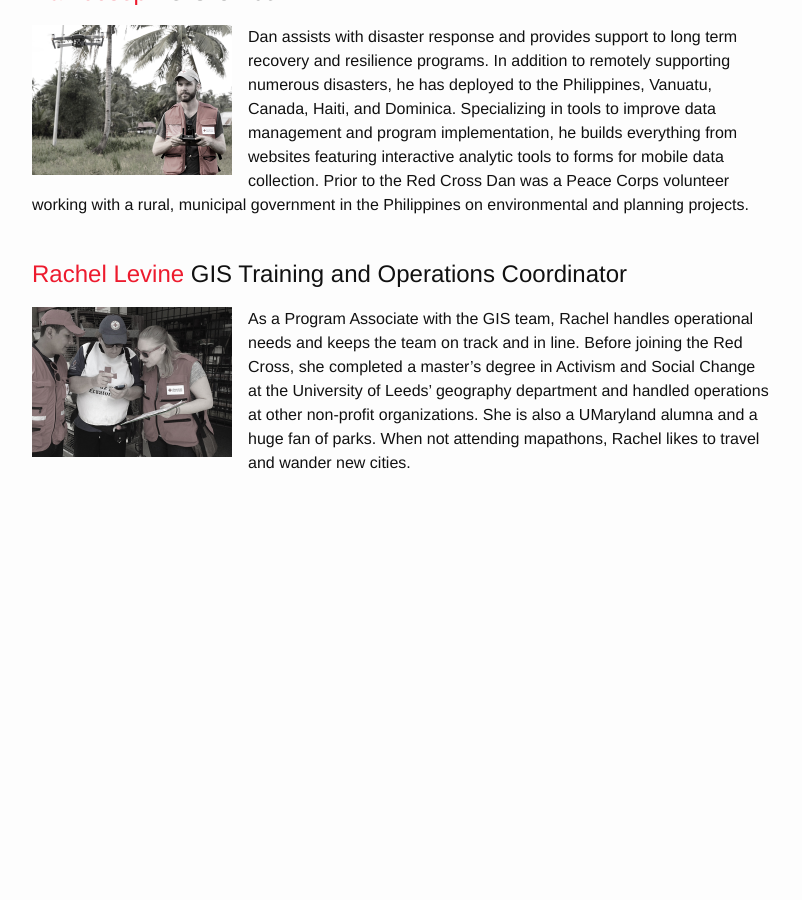
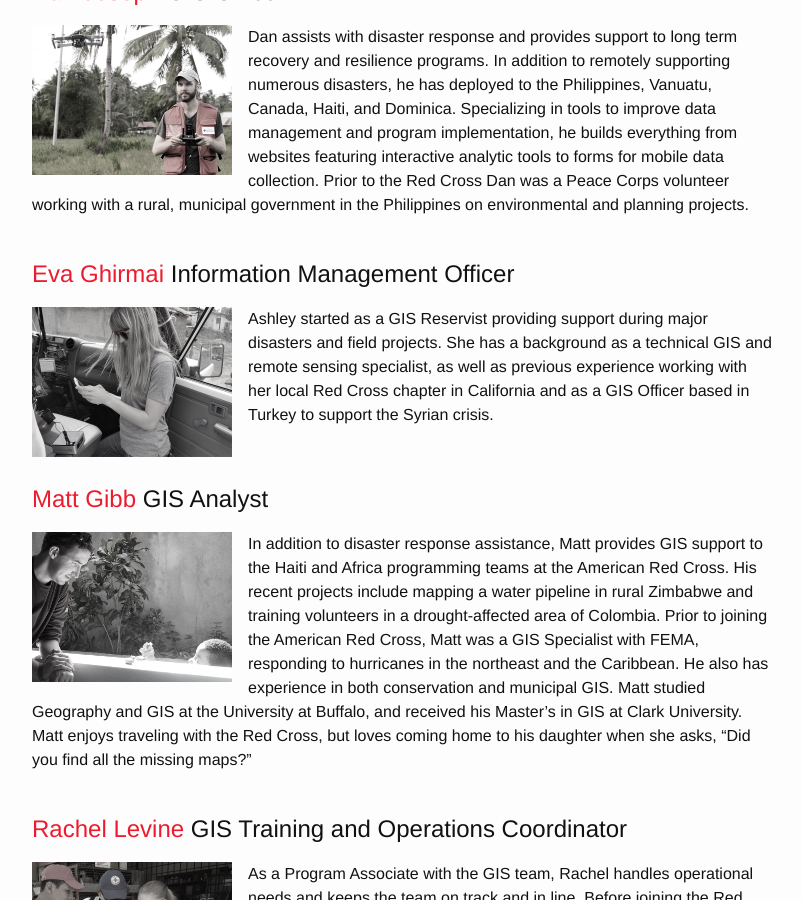
Before and after one commit to AmericanRedCross/americanredcross.github.com, a Jekyll site: the page built from team.html, in a window 1280 px wide and 900 px high, scrolled down 999 px. Shown: the whole window, without its empty margins (238-1040 px from the left). Built offline with Jekyll 4.4.1, drawn with Linux system fonts in a browser that asks for light colours; nearby versions of some CDN libraries; before the commit the page ends 1543 px from its top, so only the background shows below that.

```diff
--- /dev/null
+++ b/_team/20-eva-ghirmai.md
@@ -0,0 +1,19 @@
+---
+layout: person
+category: team
+permalink: /team/eva-ghirmai/
+
+name: Eva Ghirmai
+position: Information Management Officer
+image: /img/team/ashley-schmeltzer.jpg
+osm: eghirmai
+twitter: schmeltzer_a
+github: schmeltz
+skype: ashley.schmeltzer
+email: ashley.schmeltzer@redcross.org
+start:
+end:
+published: true
+---
+
+Ashley started as a GIS Reservist providing support during major disasters and field projects. She has a background as a technical GIS and remote sensing specialist, as well as previous experience working with her local Red Cross chapter in California and as a GIS Officer based in Turkey to support the Syrian crisis.
```
Also changed, not shown: _team/20-matthew-gibb.md (+1 -1 lines).
